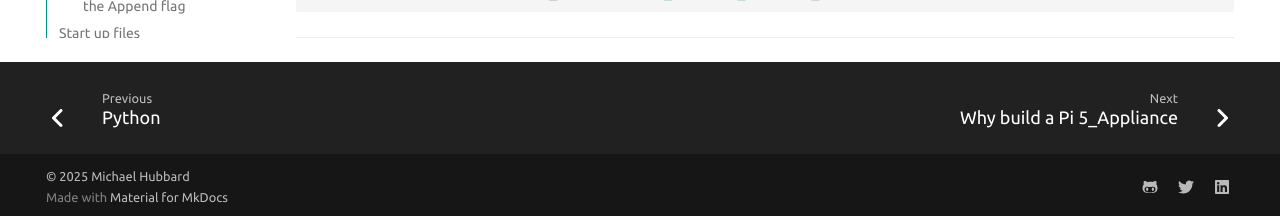
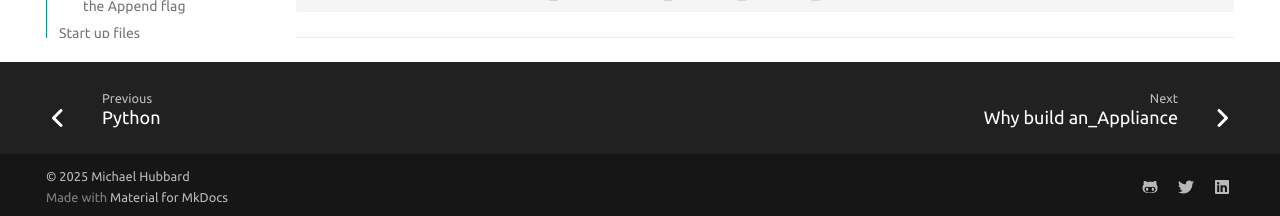
Before and after one commit to rikosintie/Haas_Data_collect, an MkDocs documentation site: the page built from docs/usage.md, in a window 1280 px wide and 900 px high, scrolled down 8575 px. Shown: the part 681-897 px from the top of the window. Built offline with MkDocs 1.6.1 and Material for MkDocs 9.7.7, drawn with Linux system fonts in a browser that asks for light colours; some web fonts are replaced; comment, search, counter and statistics services are not loaded.

Commit message:
Git Title: Changed title to wh build an appliance.

```diff
--- a/mkdocs.yml
+++ b/mkdocs.yml
@@ -11,7 +11,7 @@ nav:
   - Python: installing_python.md
   - Usage: usage.md
   - Appliance:
-      - Why build a Pi 5_Appliance: 'build_pi_5_appliance/why_pi_5_appliance.md'
+      - Why build an_Appliance: 'build_pi_5_appliance/why_pi_5_appliance.md'
       - Installing Ubuntu: 'build_pi_5_appliance/installing_ubuntu.md'
       - Creating the Appliance: 'build_pi_5_appliance/configuring_appliance.md'
       - Create Group and File Perms: 'build_pi_5_appliance/create-groups.md'
```
